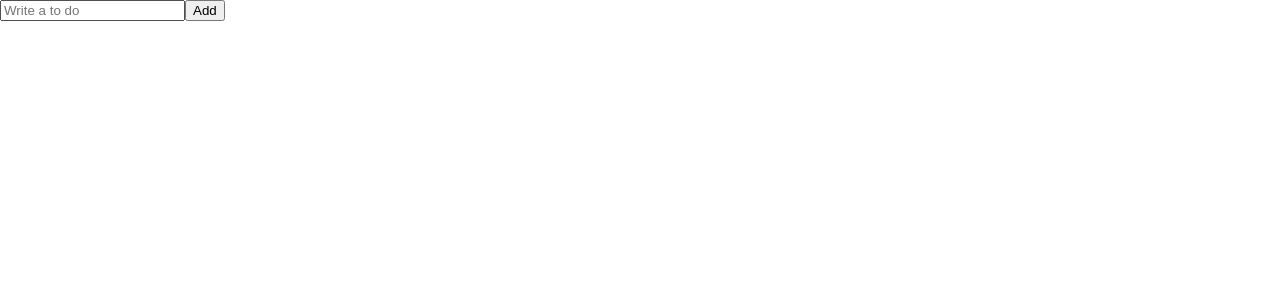
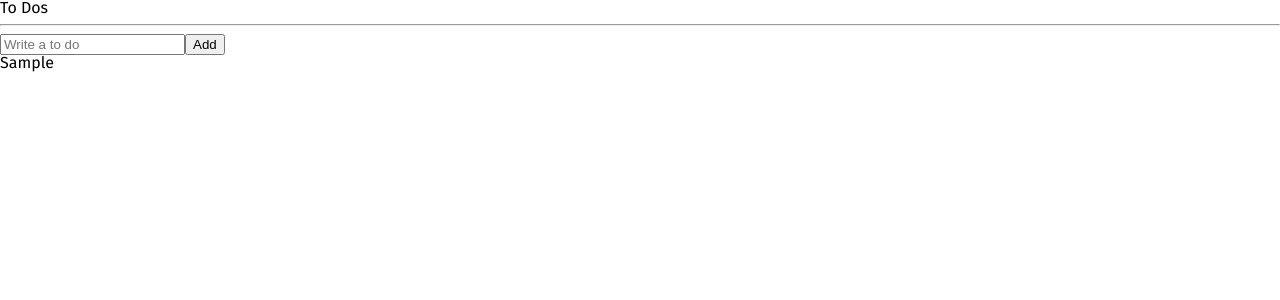
Before and after one commit to jjun990908/react-masterclass-todo, a React (Create React App) app: page / in a window 1280 px wide. Both pictures are taken after typing "Sample" into the empty fields and a click on the button "Add". Shown: the top 300 px of the page. Built offline with nearby package versions, Linux system fonts and the light colour scheme.

Commit message:
Add To Do

```diff
--- a/src/App.tsx
+++ b/src/App.tsx
@@ -1,6 +1,6 @@
 import React from "react";
 import { createGlobalStyle } from "styled-components";
-import ToDoList from "./ToDoList";
+import ToDoList from "./components/ToDoList";
 
 const GlobalStyle = createGlobalStyle`
 @import url('https://fonts.googleapis.com/css2?family=Fira+Sans:wght@300;400&display=swap');
--- a/src/ToDoList.tsx
+++ /dev/null
@@ -1,57 +0,0 @@
-import React, { useState } from "react";
-import { useForm } from "react-hook-form";
-
-// function ToDoList() {
-//   const [toDo, setToDo] = useState("");
-//   const [toDoError, setToDoError] = useState("");
-//   const onChange = (event: React.FormEvent<HTMLInputElement>) => {
-//     const {
-//       currentTarget: { value },
-//     } = event;
-//     setToDo(value);
-//   };
-//   const onSubmit = (event: React.FormEvent<HTMLFormElement>) => {
-//     event.preventDefault();
-//     if (toDo.length < 10) {
-//       return setToDoError("To do should be longer");
-//     }
-//     setToDoError("");
-//     console.log("submit");
-//   };
-//   return (
-//     <div>
-//       <form onSubmit={onSubmit}>
-//         <input value={toDo} onChange={onChange} placeholder="Write a to do" />
-//         <button>Add</button>
-//         {toDoError !== "" ? toDoError : null}
-//       </form>
-//     </div>
-//   );
-// }
-
-interface IForm {
-  toDo: string;
-}
-
-function ToDoList() {
-  const { register, handleSubmit, setValue} = useForm<IForm>();
-  const handleValid = (data: IForm) => {
-    console.log("add to do", data.toDo);
-    setValue("toDo","")
-  };
-  return (
-    <div>
-      <form onSubmit={handleSubmit(handleValid)}>
-        <input
-          {...register("toDo", {
-            required: "Please Write a to Do",
-          })}
-          placeholder="Write a to do"
-        />
-        <button>Add</button>
-      </form>
-    </div>
-  );
-}
-
-export default ToDoList;
--- /dev/null
+++ b/src/components/ToDoList.tsx
@@ -0,0 +1,47 @@
+import React, { useState } from "react";
+import { useForm } from "react-hook-form";
+import { atom, useRecoilState } from "recoil";
+
+const toDoState = atom<IToDo[]>({
+  key: "toDo",
+  default: [],
+});
+
+interface IForm {
+  toDo: string;
+}
+
+interface IToDo {
+  text: string;
+  id:number;
+  category: "TO_DO" | "DOING" | "DONE";
+}
+
+function ToDoList() {
+  const [toDos, setToDos] = useRecoilState(toDoState);
+  const { register, handleSubmit, setValue } = useForm<IForm>();
+  const handleValid = ({toDo}: IForm) => {
+    setToDos(oldToDos => [{text:toDo,id:Date.now(),category:"TO_DO"},...oldToDos])
+    setValue("toDo", "");
+  };
+  return (
+    <div>
+      <h1>To Dos</h1>
+      <hr />
+      <form onSubmit={handleSubmit(handleValid)}>
+        <input
+          {...register("toDo", {
+            required: "Please Write a to Do",
+          })}
+          placeholder="Write a to do"
+        />
+        <button>Add</button>
+      </form>
+      <ul>
+        {toDos.map(toDo => <li key={toDo.id}>{toDo.text}</li>)}
+      </ul>
+    </div>
+  );
+}
+
+export default ToDoList;
```
